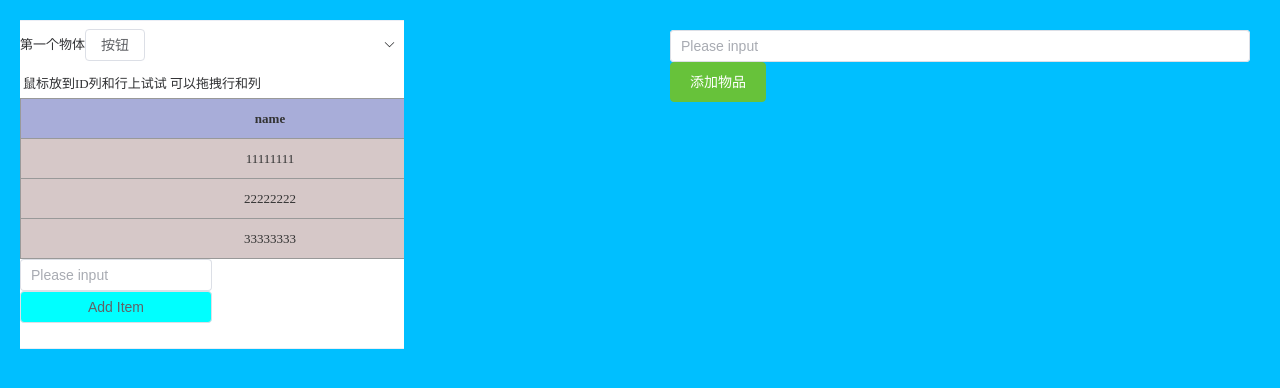
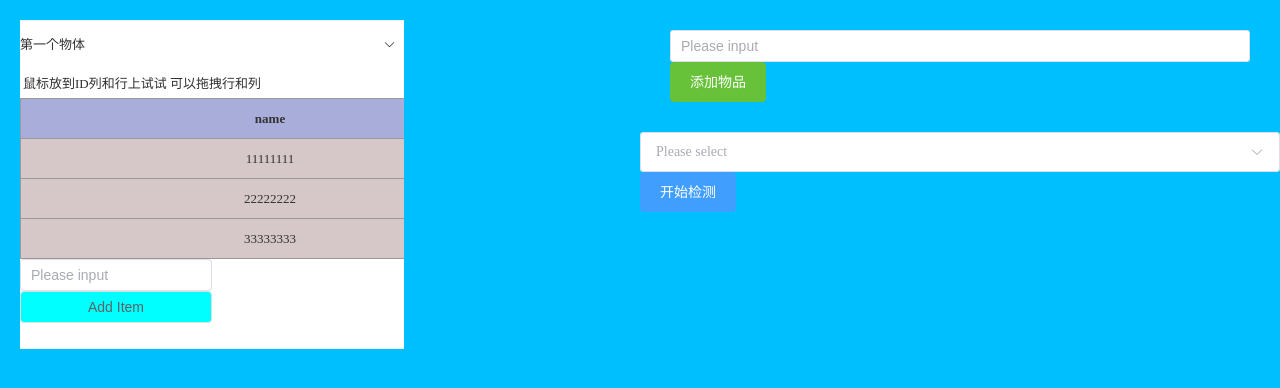
Before and after one commit to Muyiiiii/TJCS-DataStructureClassDesign, a Vue app in the folder SynthesizedApplication/: page / in a window 1280 px wide. Both pictures are taken after a click on the item "开始产品装配". Shown: the top 388 px of the page. Built offline with nearby package versions, Linux system fonts and the light colour scheme.

Commit message:
多选框写好了，明天写个安装流程就好了

```diff
--- a/SynthesizedApplication/src/components/Input.vue
+++ b/SynthesizedApplication/src/components/Input.vue
@@ -5,12 +5,8 @@
                 <div class="grid-content ep-bg-purple" />
                 <div class="demo-collapse">
                     <el-collapse v-model="activeNames" @change="handleChange">
-                        <section v-for="item in itemList">
+                        <section v-for="item in itemList" :key="item.id">
                             <el-collapse-item :title="item.name" :name="item.id">
-                                <template #title>
-                                    <span>{{ item.name }}</span>
-                                    <el-button>按钮</el-button>
-                                </template>
                                 <div class="title">鼠标放到ID列和行上试试 可以拖拽行和列</div>
                                 <div style="width:50%;">
                                     <table class="tb">
@@ -52,22 +48,35 @@
                 <el-input v-model="newItem" placeholder="Please input" />
                 <el-button type="success" size="large" @click="addItem(newItem)">添加物品</el-button>
             </div>
+            <el-select-v2 v-model="itemOnAssemble" :options="itemOptions" placeholder="Please select" size="large" />
+            <el-button type="primary" size="large">开始检测</el-button>
         </el-col>
     </el-row>
 </template>
 
 <script lang="ts" setup>
-import { ref, reactive } from 'vue'
+import { ref, reactive,computed } from 'vue'
 import draggable from "vuedraggable";
 
 const activeNames = ref(0)
 const generalId = ref(1)
 const newPath = ref('')
 const newItem = ref('')
-
+const itemOnAssemble = ref('')
+// value:选项的值,也就是选中该选项后绑定的 model 值
+// label: 选项的标签, 也就是显示在页面上的文本
+const itemOptions = computed(() => {
+    return itemList.map(item => {
+        return {
+            value: item.name,
+            label: item.name
+        }
+    })
+})
 
 const handleChange = (val: string[]) => {
     console.log(val)
+    console.log(itemOptions)
 }
 
 /*
```
